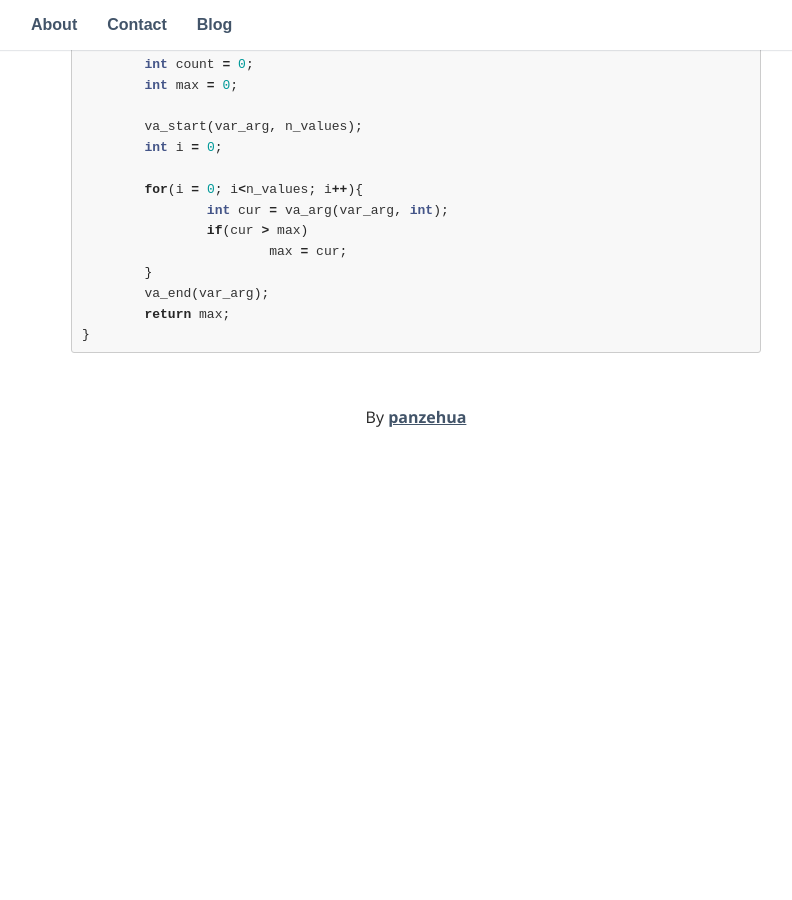
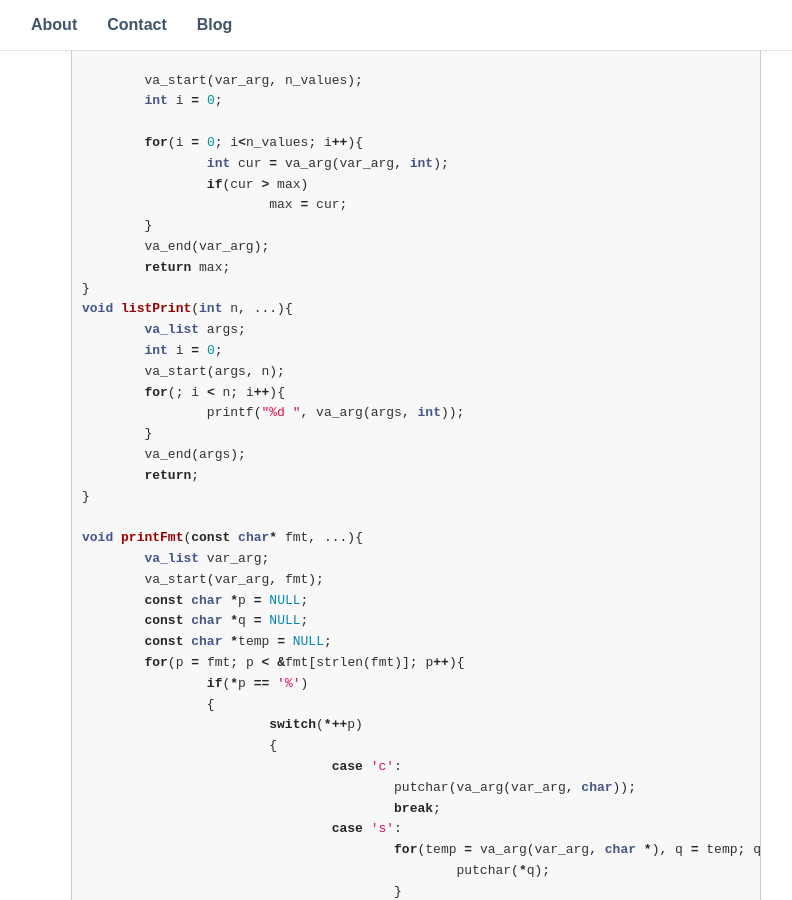
Before and after one commit to pzh2386034/blog, a Jekyll site: the page built from _posts/2016-08-21-vaList.md, in a window 1280 px wide and 900 px high, scrolled down 1170 px. Shown: the whole window, without its empty margins (224-1016 px from the left). Built offline with Jekyll 4.4.1, drawn with Linux system fonts in a browser that asks for light colours; some web fonts are replaced; Markdown is read by kramdown in place of the engine named in the settings; before the commit the page ends 1637 px from its top, so only the background shows below that; some of the changed text lies outside the part shown.

Commit message:
valist_change

```diff
--- a/_posts/2016-08-21-vaList.md
+++ b/_posts/2016-08-21-vaList.md
@@ -47,4 +45,53 @@ int get_max(int n_values,...){
 	va_end(var_arg);
 	return max;
 }
+void listPrint(int n, ...){
+	va_list args;
+	int i = 0;
+	va_start(args, n);
+	for(; i < n; i++){
+		printf("%d ", va_arg(args, int));
+	}
+	va_end(args);
+	return;
+}
+
+void printFmt(const char* fmt, ...){
+	va_list var_arg;
+	va_start(var_arg, fmt);
+	const char *p = NULL;
+	const char *q = NULL;
+	const char *temp = NULL;
+	for(p = fmt; p < &fmt[strlen(fmt)]; p++){
+		if(*p == '%')
+		{
+			switch(*++p)
+			{
+				case 'c':
+					putchar(va_arg(var_arg, char));
+					break;
+				case 's':
+					for(temp = va_arg(var_arg, char *), q = temp; q < temp + strlen(temp); q++){
+						putchar(*q);
+					}
+					break;
+				case 'd':
+					pInt(va_arg(var_arg, int));
+					break;
+				case 'f':
+					pFoat(va_arg(var_arg, double));
+					break;
+			}
+		}
+		if(*p == ' ') putchar(' ');
+	}
+	va_end(var_arg);
+}
+
+int main(int argc, char *argv[]){
+	int nums = 3, b = 3, c = 5, d = -1;
+	int res = get_max(nums, b, c, d);
+	printf("%d\n", res);
+	return 0;
+	}
 {% endhighlight %}
```
Also changed, not shown: other parts of _posts/2016-08-21-vaList.md (+1 -3 lines).
